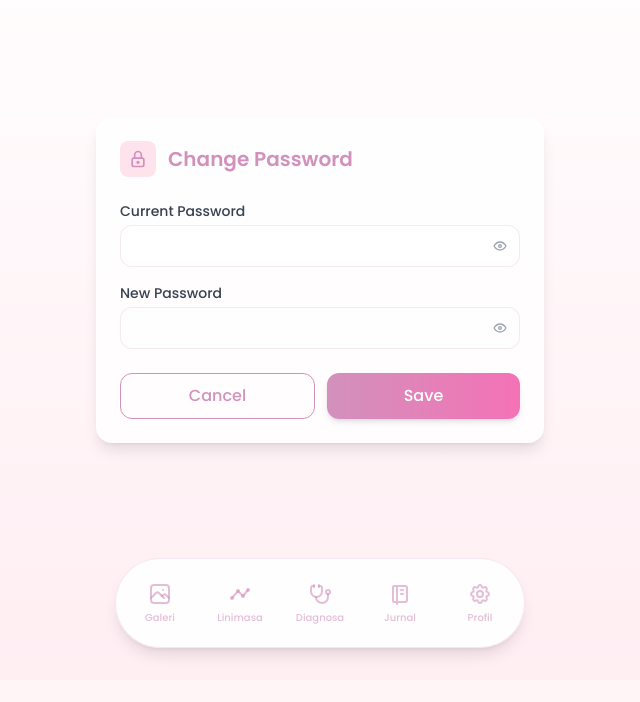
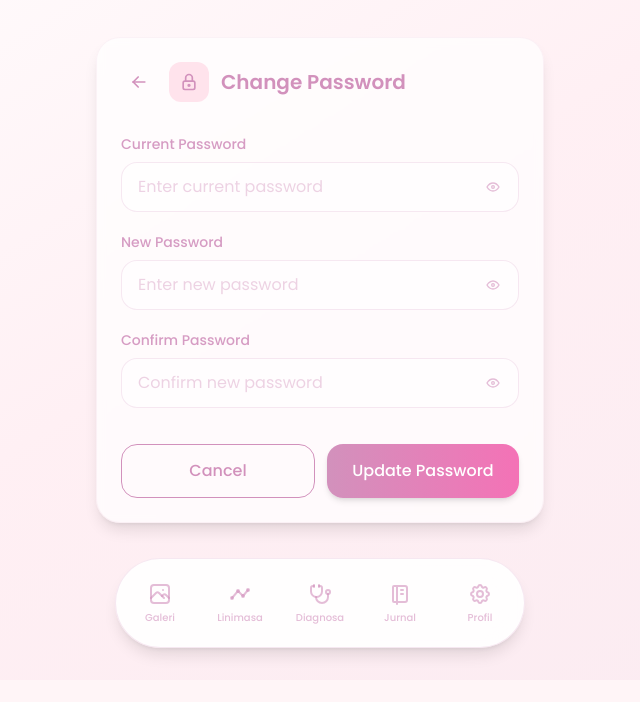
Before and after one commit to Hidayattt24/FE-Velora, a Next.js app: page /main/profile/change-password in a window 1280 px wide. Shown: the part 120-822 px from the top of the page, without its empty margins (320-960 px from the left). Built offline with nearby package versions, Linux system fonts and the light colour scheme.

Commit message:
fix : update ui profile

```diff
--- a/src/app/main/profile/change-password/page.tsx
+++ b/src/app/main/profile/change-password/page.tsx
@@ -1,103 +1,85 @@
 "use client";
 
 import { useState } from "react";
-import { IconEye, IconEyeOff, IconLock } from "@tabler/icons-react";
+import { IconEye, IconEyeOff, IconLock, IconArrowLeft } from "@tabler/icons-react";
 import { motion } from "framer-motion";
 import Link from "next/link";
 
 export default function ChangePasswordPage() {
   const [oldPassword, setOldPassword] = useState("");
   const [newPassword, setNewPassword] = useState("");
+  const [confirmPassword, setConfirmPassword] = useState("");
   const [showOldPassword, setShowOldPassword] = useState(false);
   const [showNewPassword, setShowNewPassword] = useState(false);
+  const [showConfirmPassword, setShowConfirmPassword] = useState(false);
 
   return (
-    <div className="h-screen bg-gradient-to-b from-white to-[#FFE3EC]/40 p-4 md:p-6 flex items-center justify-center">
+    <div className="h-screen bg-gradient-to-br from-white via-[#FFE3EC]/30 to-[#D291BC]/10 p-4 md:p-6 flex items-center justify-center">
       <motion.div
         initial={{ opacity: 0, y: 20 }}
         animate={{ opacity: 1, y: 0 }}
         transition={{ duration: 0.4 }}
         className="w-full max-w-md relative"
       >
-        {/* Background decorations */}
-        <div className="absolute -top-8 -left-8 w-24 h-24 bg-[#D291BC]/10 rounded-full blur-xl -z-10" />
-        <div className="absolute -bottom-8 -right-8 w-24 h-24 bg-[#FFE3EC]/30 rounded-full blur-xl -z-10" />
-
-        <div className="bg-white/80 backdrop-blur-sm rounded-2xl shadow-lg p-6">
-          <div className="flex items-center gap-3 mb-6">
-            <div className="bg-[#FFE3EC] p-2 rounded-lg">
-              <IconLock className="w-5 h-5 text-[#D291BC]" />
+        <div className="bg-white/70 backdrop-blur-sm rounded-3xl shadow-lg p-6 border border-[#D291BC]/10">
+          <div className="flex items-center gap-3 mb-8">
+            <Link href="/main/profile">
+              <motion.div
+                whileHover={{ x: -2 }}
+                whileTap={{ scale: 0.95 }}
+                className="p-2 rounded-xl hover:bg-[#FFE3EC]/50 text-[#D291BC] transition-colors"
+              >
+                <IconArrowLeft className="w-5 h-5" />
+              </motion.div>
+            </Link>
+            <div className="flex items-center gap-3">
+              <div className="bg-[#FFE3EC] p-2.5 rounded-xl">
+                <IconLock className="w-5 h-5 text-[#D291BC]" />
+              </div>
+              <h1 className="text-xl font-semibold text-[#D291BC]">Change Password</h1>
             </div>
-            <h1 className="text-xl font-semibold text-[#D291BC]">Change Password</h1>
           </div>
 
-          <form className="space-y-4">
-            <div>
-              <label className="block text-gray-700 text-sm font-medium mb-1">
-                Current Password
-              </label>
-              <div className="relative">
-                <input
-                  type={showOldPassword ? "text" : "password"}
-                  className="w-full px-3 py-2 rounded-xl border border-[#D291BC]/20 focus:border-[#D291BC] focus:ring-2 focus:ring-[#D291BC]/20 transition-all text-gray-700 bg-white/50 pr-10"
-                  value={oldPassword}
-                  onChange={(e) => setOldPassword(e.target.value)}
-                  required
-                />
-                <button
-                  type="button"
-                  className="absolute right-3 top-1/2 -translate-y-1/2 text-gray-400 hover:text-gray-600"
-                  onClick={() => setShowOldPassword(!showOldPassword)}
-                >
-                  {showOldPassword ? (
-                    <IconEyeOff className="w-4 h-4" />
-                  ) : (
-                    <IconEye className="w-4 h-4" />
-                  )}
-                </button>
-              </div>
-            </div>
+          <form className="space-y-5">
+            <PasswordInput
+              label="Current Password"
+              value={oldPassword}
+              onChange={setOldPassword}
+              showPassword={showOldPassword}
+              onToggleShow={() => setShowOldPassword(!showOldPassword)}
+              placeholder="Enter current password"
+            />
+            <PasswordInput
+              label="New Password"
+              value={newPassword}
+              onChange={setNewPassword}
+              showPassword={showNewPassword}
+              onToggleShow={() => setShowNewPassword(!showNewPassword)}
+              placeholder="Enter new password"
+            />
+            <PasswordInput
+              label="Confirm Password"
+              value={confirmPassword}
+              onChange={setConfirmPassword}
+              showPassword={showConfirmPassword}
+              onToggleShow={() => setShowConfirmPassword(!showConfirmPassword)}
+              placeholder="Confirm new password"
+            />
 
-            <div>
-              <label className="block text-gray-700 text-sm font-medium mb-1">
-                New Password
-              </label>
-              <div className="relative">
-                <input
-                  type={showNewPassword ? "text" : "password"}
-                  className="w-full px-3 py-2 rounded-xl border border-[#D291BC]/20 focus:border-[#D291BC] focus:ring-2 focus:ring-[#D291BC]/20 transition-all text-gray-700 bg-white/50 pr-10"
-                  value={newPassword}
-                  onChange={(e) => setNewPassword(e.target.value)}
-                  required
-                />
-                <button
-                  type="button"
-                  className="absolute right-3 top-1/2 -translate-y-1/2 text-gray-400 hover:text-gray-600"
-                  onClick={() => setShowNewPassword(!showNewPassword)}
-                >
-                  {showNewPassword ? (
-                    <IconEyeOff className="w-4 h-4" />
-                  ) : (
-                    <IconEye className="w-4 h-4" />
-                  )}
-                </button>
-              </div>
-            </div>
-
-            <div className="flex gap-3 pt-2">
+            <div className="flex gap-3 pt-4">
               <Link
                 href="/main/profile"
-                className="flex-1 py-2.5 px-4 rounded-xl border border-[#D291BC] text-[#D291BC] font-medium text-center hover:bg-[#D291BC]/5 transition-colors"
+                className="flex-1 py-3.5 px-4 rounded-2xl border border-[#D291BC] text-[#D291BC] font-medium text-center hover:bg-[#D291BC]/5 transition-colors"
               >
                 Cancel
               </Link>
               <motion.button
-                whileHover={{ scale: 1.01 }}
+                whileHover={{ scale: 1.01, y: -2 }}
                 whileTap={{ scale: 0.99 }}
                 type="submit"
-                className="flex-1 py-2.5 px-4 rounded-xl bg-gradient-to-r from-[#D291BC] to-pink-400 text-white font-medium shadow-md"
+                className="flex-1 py-3.5 px-4 rounded-2xl bg-gradient-to-r from-[#D291BC] to-pink-400 text-white font-medium shadow-md hover:shadow-lg transition-all"
               >
-                Save
+                Update Password
               </motion.button>
             </div>
           </form>
@@ -106,3 +88,48 @@ export default function ChangePasswordPage() {
     </div>
   );
 }
+
+function PasswordInput({
+  label,
+  value,
+  onChange,
+  showPassword,
+  onToggleShow,
+  placeholder,
+}: {
+  label: string;
+  value: string;
+  onChange: (value: string) => void;
+  showPassword: boolean;
+  onToggleShow: () => void;
+  placeholder: string;
+}) {
+  return (
+    <div>
+      <label className="block text-[#D291BC]/90 text-sm font-medium mb-2">
+        {label}
+      </label>
+      <div className="relative">
+        <input
+          type={showPassword ? "text" : "password"}
+          className="w-full px-4 py-3 rounded-2xl border border-[#D291BC]/20 focus:border-[#D291BC] focus:ring focus:ring-[#D291BC]/20 transition-all text-[#D291BC] bg-white/50 placeholder-[#D291BC]/40 pr-12"
+          value={value}
+          onChange={(e) => onChange(e.target.value)}
+          placeholder={placeholder}
+          required
+        />
+        <button
+          type="button"
+          onClick={onToggleShow}
+          className="absolute right-3 top-1/2 -translate-y-1/2 p-1.5 rounded-lg text-[#D291BC]/60 hover:text-[#D291BC] hover:bg-[#FFE3EC]/50 transition-colors"
+        >
+          {showPassword ? (
+            <IconEyeOff className="w-4 h-4" />
+          ) : (
+            <IconEye className="w-4 h-4" />
+          )}
+        </button>
+      </div>
+    </div>
+  );
+}
--- a/src/app/main/profile/edit-email/page.tsx
+++ b/src/app/main/profile/edit-email/page.tsx
@@ -1,7 +1,7 @@
 "use client";
 
 import { useState } from "react";
-import { IconMail } from "@tabler/icons-react";
+import { IconMail, IconArrowLeft } from "@tabler/icons-react";
 import { motion } from "framer-motion";
 import Link from "next/link";
 
@@ -9,54 +9,64 @@ export default function EditEmailPage() {
   const [email, setEmail] = useState("sarah@email.com");
 
   return (
-    <div className="h-screen bg-gradient-to-b from-white to-[#FFE3EC]/40 p-4 md:p-6 flex items-center justify-center">
+    <div className="h-screen bg-gradient-to-br from-white via-[#FFE3EC]/30 to-[#D291BC]/10 p-4 md:p-6 flex items-center justify-center">
       <motion.div
         initial={{ opacity: 0, y: 20 }}
         animate={{ opacity: 1, y: 0 }}
         transition={{ duration: 0.4 }}
         className="w-full max-w-md relative"
       >
-        {/* Background decorations */}
-        <div className="absolute -top-8 -left-8 w-24 h-24 bg-[#D291BC]/10 rounded-full blur-xl -z-10" />
-        <div className="absolute -bottom-8 -right-8 w-24 h-24 bg-[#FFE3EC]/30 rounded-full blur-xl -z-10" />
-
-        <div className="bg-white/80 backdrop-blur-sm rounded-2xl shadow-lg p-6">
-          <div className="flex items-center gap-3 mb-6">
-            <div className="bg-[#FFE3EC] p-2 rounded-lg">
-              <IconMail className="w-5 h-5 text-[#D291BC]" />
+        <div className="bg-white/70 backdrop-blur-sm rounded-3xl shadow-lg p-6 border border-[#D291BC]/10">
+          <div className="flex items-center gap-3 mb-8">
+            <Link href="/main/profile">
+              <motion.div
+                whileHover={{ x: -2 }}
+                whileTap={{ scale: 0.95 }}
+                className="p-2 rounded-xl hover:bg-[#FFE3EC]/50 text-[#D291BC] transition-colors"
+              >
+                <IconArrowLeft className="w-5 h-5" />
+              </motion.div>
+            </Link>
+            <div className="flex items-center gap-3">
+              <div className="bg-[#FFE3EC] p-2.5 rounded-xl">
+                <IconMail className="w-5 h-5 text-[#D291BC]" />
+              </div>
+              <h1 className="text-xl font-semibold text-[#D291BC]">Change Email</h1>
             </div>
-            <h1 className="text-xl font-semibold text-[#D291BC]">Change Email</h1>
           </div>
 
-          <form className="space-y-4">
+          <form className="space-y-5">
             <div>
-              <label className="block text-gray-700 text-sm font-medium mb-1">
+              <label className="block text-[#D291BC]/90 text-sm font-medium mb-2">
                 New Email Address
               </label>
               <input
                 type="email"
-                className="w-full px-3 py-2 rounded-xl border border-[#D291BC]/20 focus:border-[#D291BC] focus:ring-2 focus:ring-[#D291BC]/20 transition-all text-gray-700 bg-white/50"
+                className="w-full px-4 py-3 rounded-2xl border border-[#D291BC]/20 focus:border-[#D291BC] focus:ring focus:ring-[#D291BC]/20 transition-all text-[#D291BC] bg-white/50 placeholder-[#D291BC]/40"
                 value={email}
                 onChange={(e) => setEmail(e.target.value)}
+                placeholder="Enter your new email"
                 required
-                placeholder="Enter your new email"
               />
+              <p className="mt-2 text-sm text-[#D291BC]/70">
+                Make sure to enter a valid email address that you have access to.
+              </p>
             </div>
 
-            <div className="flex gap-3 pt-2">
+            <div className="flex gap-3 pt-4">
               <Link
                 href="/main/profile"
-                className="flex-1 py-2.5 px-4 rounded-xl border border-[#D291BC] text-[#D291BC] font-medium text-center hover:bg-[#D291BC]/5 transition-colors"
+                className="flex-1 py-3.5 px-4 rounded-2xl border border-[#D291BC] text-[#D291BC] font-medium text-center hover:bg-[#D291BC]/5 transition-colors"
               >
                 Cancel
               </Link>
               <motion.button
-                whileHover={{ scale: 1.01 }}
+                whileHover={{ scale: 1.01, y: -2 }}
                 whileTap={{ scale: 0.99 }}
                 type="submit"
-                className="flex-1 py-2.5 px-4 rounded-xl bg-gradient-to-r from-[#D291BC] to-pink-400 text-white font-medium shadow-md"
+                className="flex-1 py-3.5 px-4 rounded-2xl bg-gradient-to-r from-[#D291BC] to-pink-400 text-white font-medium shadow-md hover:shadow-lg transition-all"
               >
-                Save
+                Update Email
               </motion.button>
             </div>
           </form>
--- a/src/app/main/profile/edit-profile/page.tsx
+++ b/src/app/main/profile/edit-profile/page.tsx
@@ -2,7 +2,7 @@
 
 import { useState } from "react";
 import { motion } from "framer-motion";
-import { IconUser } from "@tabler/icons-react";
+import { IconUser, IconArrowLeft } from "@tabler/icons-react";
 import Link from "next/link";
 
 export default function EditProfilePage() {
@@ -10,64 +10,73 @@ export default function EditProfilePage() {
   const [username, setUsername] = useState("sarahmommy");
 
   return (
-    <div className="h-screen bg-gradient-to-b from-white to-[#FFE3EC]/40 p-4 md:p-6 flex items-center justify-center">
+    <div className="h-screen bg-gradient-to-br from-white via-[#FFE3EC]/30 to-[#D291BC]/10 p-4 md:p-6 flex items-center justify-center">
       <motion.div
         initial={{ opacity: 0, y: 20 }}
         animate={{ opacity: 1, y: 0 }}
         transition={{ duration: 0.4 }}
         className="w-full max-w-md relative"
       >
-        {/* Background decorations */}
-        <div className="absolute -top-8 -left-8 w-24 h-24 bg-[#D291BC]/10 rounded-full blur-xl -z-10" />
-        <div className="absolute -bottom-8 -right-8 w-24 h-24 bg-[#FFE3EC]/30 rounded-full blur-xl -z-10" />
-
-        <div className="bg-white/80 backdrop-blur-sm rounded-2xl shadow-lg p-6">
-          <div className="flex items-center gap-3 mb-6">
-            <div className="bg-[#FFE3EC] p-2 rounded-lg">
-              <IconUser className="w-5 h-5 text-[#D291BC]" />
+        <div className="bg-white/70 backdrop-blur-sm rounded-3xl shadow-lg p-6 border border-[#D291BC]/10">
+          <div className="flex items-center gap-3 mb-8">
+            <Link href="/main/profile">
+              <motion.div
+                whileHover={{ x: -2 }}
+                whileTap={{ scale: 0.95 }}
+                className="p-2 rounded-xl hover:bg-[#FFE3EC]/50 text-[#D291BC] transition-colors"
+              >
+                <IconArrowLeft className="w-5 h-5" />
+              </motion.div>
+            </Link>
+            <div className="flex items-center gap-3">
+              <div className="bg-[#FFE3EC] p-2.5 rounded-xl">
+                <IconUser className="w-5 h-5 text-[#D291BC]" />
+              </div>
+              <h1 className="text-xl font-semibold text-[#D291BC]">Edit Profile</h1>
             </div>
-            <h1 className="text-xl font-semibold text-[#D291BC]">Edit Profile</h1>
           </div>
 
-          <form className="space-y-4">
+          <form className="space-y-5">
             <div>
-              <label className="block text-gray-700 text-sm font-medium mb-1">
+              <label className="block text-[#D291BC]/90 text-sm font-medium mb-2">
                 Full Name
               </label>
               <input
                 type="text"
-                className="w-full px-3 py-2 rounded-xl border border-[#D291BC]/20 focus:border-[#D291BC] focus:ring-2 focus:ring-[#D291BC]/20 transition-all text-gray-700 bg-white/50"
+                className="w-full px-4 py-3 rounded-2xl border border-[#D291BC]/20 focus:border-[#D291BC] focus:ring focus:ring-[#D291BC]/20 transition-all text-[#D291BC] bg-white/50 placeholder-[#D291BC]/40"
                 value={fullName}
                 onChange={(e) => setFullName(e.target.value)}
+                placeholder="Enter your full name"
                 required
               />
             </div>
             <div>
-              <label className="block text-gray-700 text-sm font-medium mb-1">
+              <label className="block text-[#D291BC]/90 text-sm font-medium mb-2">
                 Username
               </label>
               <input
                 type="text"
-                className="w-full px-3 py-2 rounded-xl border border-[#D291BC]/20 focus:border-[#D291BC] focus:ring-2 focus:ring-[#D291BC]/20 transition-all text-gray-700 bg-white/50"
+                className="w-full px-4 py-3 rounded-2xl border border-[#D291BC]/20 focus:border-[#D291BC] focus:ring focus:ring-[#D291BC]/20 transition-all text-[#D291BC] bg-white/50 placeholder-[#D291BC]/40"
                 value={username}
                 onChange={(e) => setUsername(e.target.value)}
+                placeholder="Choose a username"
                 required
               />
             </div>
-            <div className="flex gap-3 pt-2">
+            <div className="flex gap-3 pt-4">
               <Link
                 href="/main/profile"
-                className="flex-1 py-2.5 px-4 rounded-xl border border-[#D291BC] text-[#D291BC] font-medium text-center hover:bg-[#D291BC]/5 transition-colors"
+                className="flex-1 py-3.5 px-4 rounded-2xl border border-[#D291BC] text-[#D291BC] font-medium text-center hover:bg-[#D291BC]/5 transition-colors"
               >
                 Cancel
               </Link>
               <motion.button
-                whileHover={{ scale: 1.01 }}
+                whileHover={{ scale: 1.01, y: -2 }}
                 whileTap={{ scale: 0.99 }}
                 type="submit"
-                className="flex-1 py-2.5 px-4 rounded-xl bg-gradient-to-r from-[#D291BC] to-pink-400 text-white font-medium shadow-md"
+                className="flex-1 py-3.5 px-4 rounded-2xl bg-gradient-to-r from-[#D291BC] to-pink-400 text-white font-medium shadow-md hover:shadow-lg transition-all"
               >
-                Save
+                Save Changes
               </motion.button>
             </div>
           </form>
```
Also changed, not shown: src/app/main/profile/page.tsx (+28 -28 lines).
